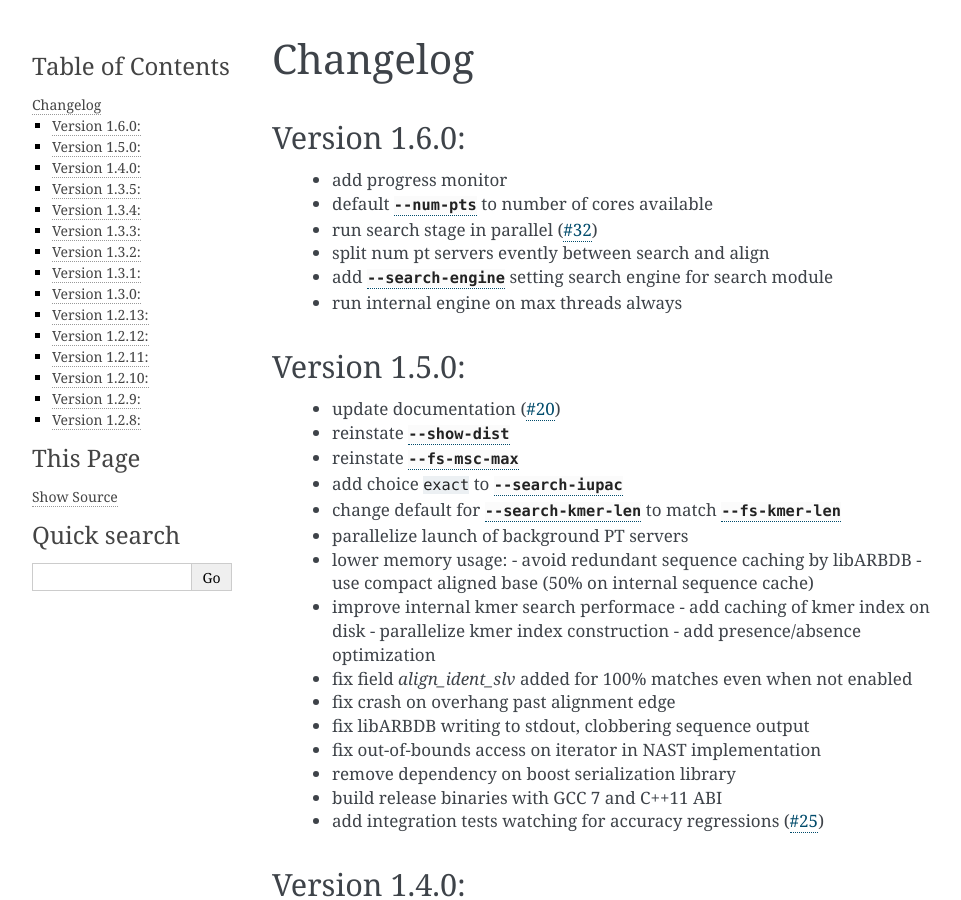
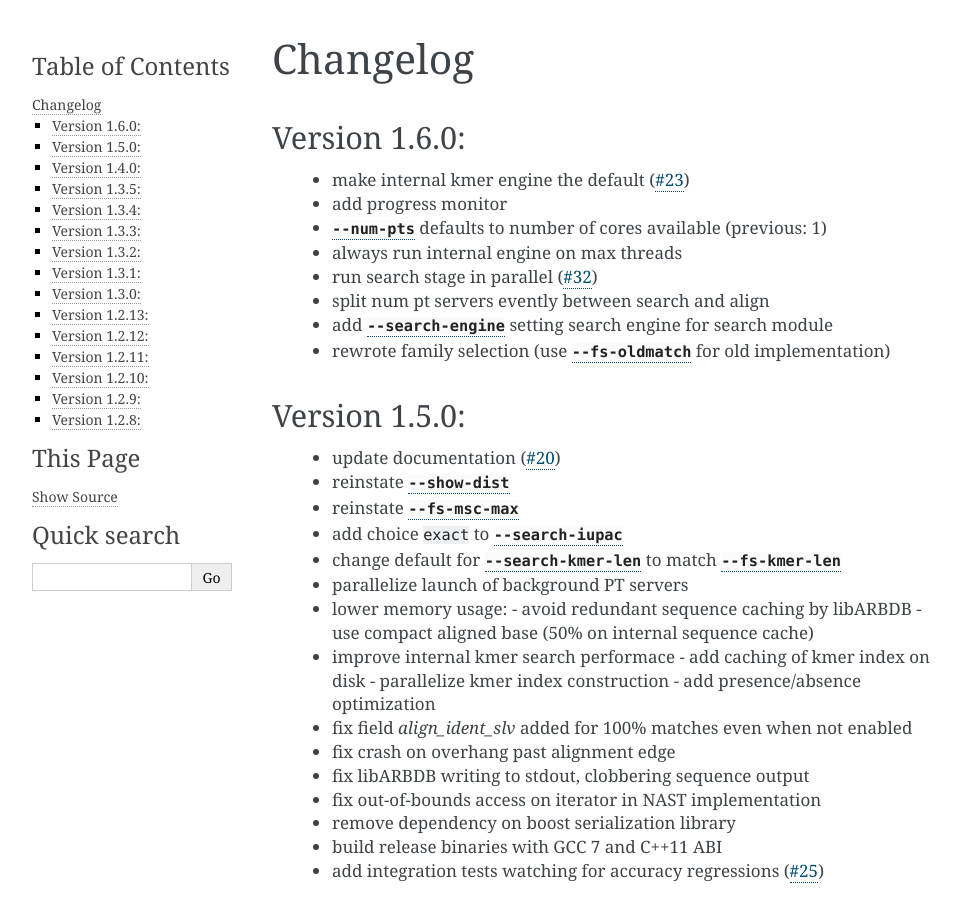
Before and after one commit to epruesse/SINA, a Sphinx documentation site: the page built from doc/source/CHANGELOG.rst, in a window 1280 px wide and 900 px high. Shown: the whole window, without its empty margins (148-1109 px from the left). Built offline with Sphinx 7.4.7, drawn with Linux system fonts in a browser that asks for light colours.

Commit message:
Update changelog

```diff
--- a/doc/source/CHANGELOG.rst
+++ b/doc/source/CHANGELOG.rst
@@ -5,12 +5,14 @@ Changelog
 
 Version 1.6.0:
 --------------
+ - make internal kmer engine the default (:issue:`23`)
  - add progress monitor
- - default :option:`--num-pts` to number of cores available
+ - :option:`--num-pts` defaults to number of cores available (previous: 1)
+ - always run internal engine on max threads
  - run search stage in parallel (:issue:`32`)
  - split num pt servers evently between search and align
  - add :option:`--search-engine` setting search engine for search module
- - run internal engine on max threads always
+ - rewrote family selection (use :option:`--fs-oldmatch` for old implementation)
 
 
 Version 1.5.0:
```
